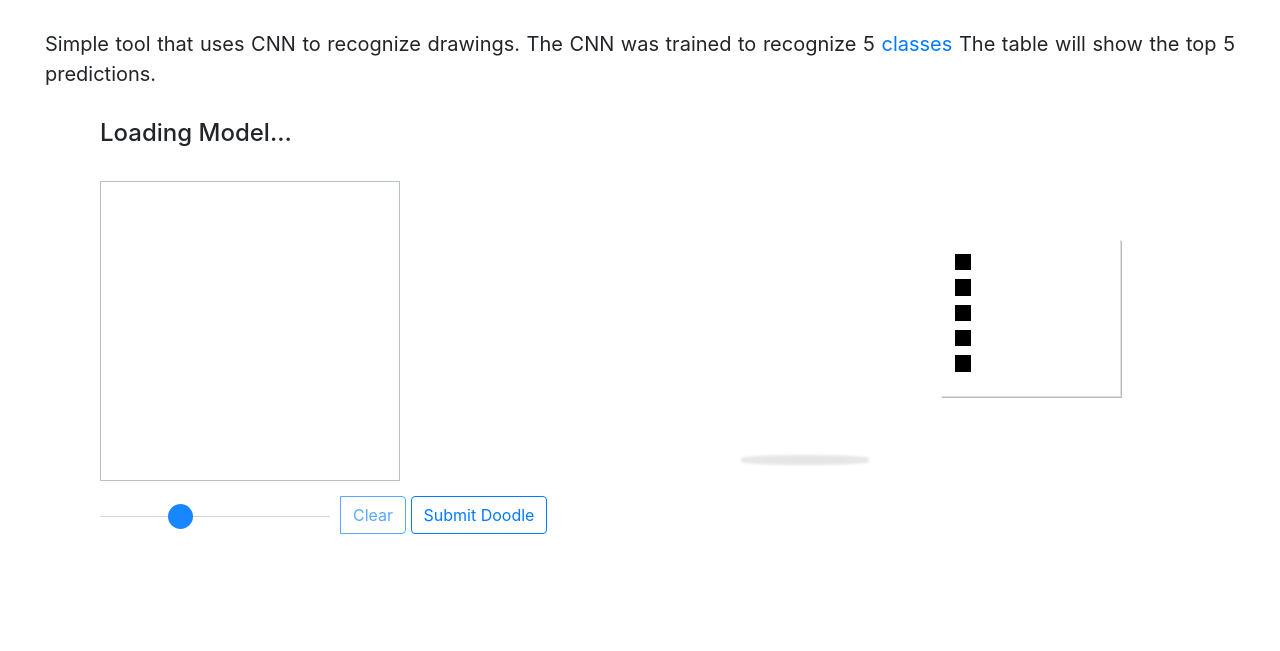
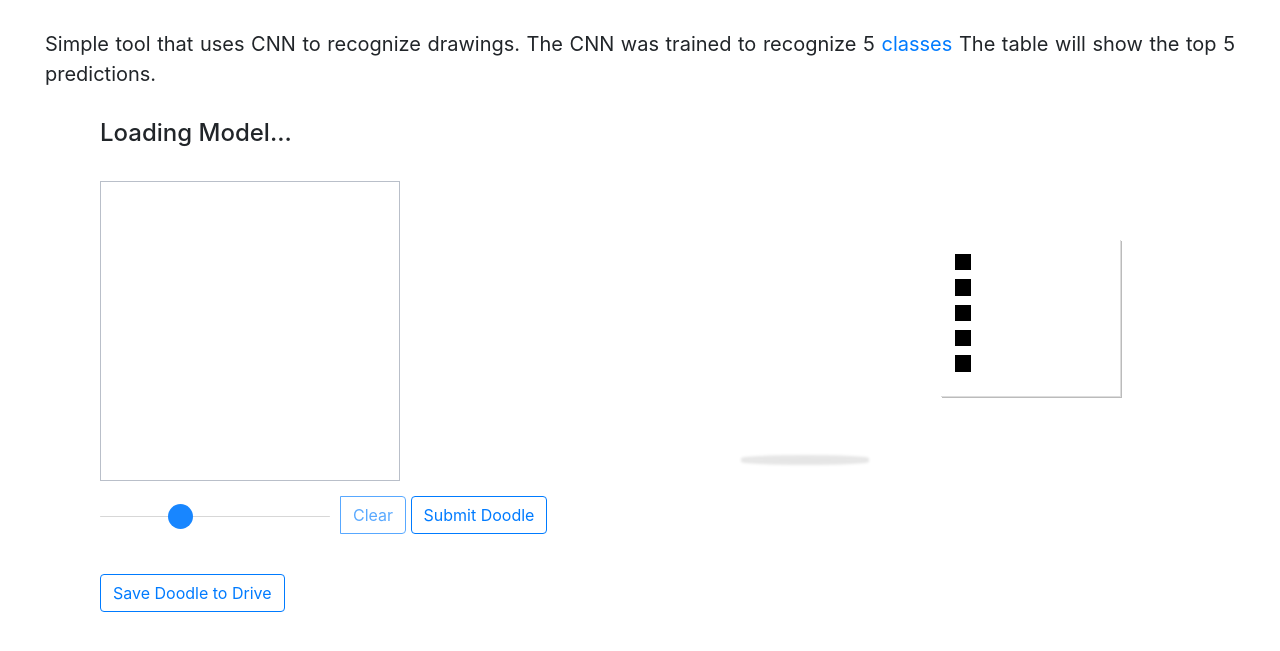
Before and after one commit to anyrandom/5class, a plain HTML site: page index.html in a window 1280 px wide. Shown: the part 83-734 px from the top of the page. Drawn offline with nearby package versions, Linux system fonts and the light colour scheme; a script that the page names is missing.

Commit message:
Update index.html

```diff
--- a/index.html
+++ b/index.html
@@ -61,6 +61,9 @@ The table  will show the top 5 predictions. </p>
 <div class="btn-group" style = 'margin-top:40px; '>
 <button type="button" class="btn btn-outline-primary" onclick="save_doodle()">Submit Doodle</button>
     </div>
+<div class="btn-group" style = 'margin-top:40px; '>
+<button type="button" class="btn btn-outline-primary" onclick="save_to_drive()">Save Doodle to Drive</button>
+    </div>
 <!-- ends here -->
 </div>
   <div class="col">
```
